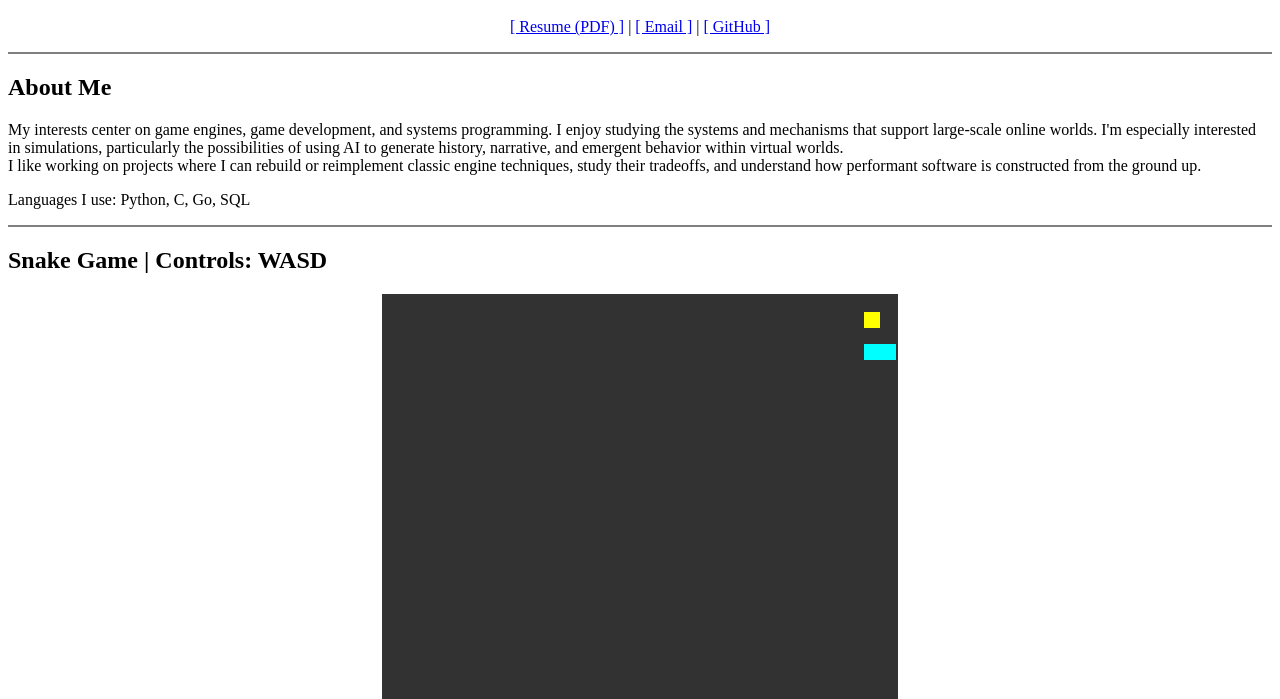
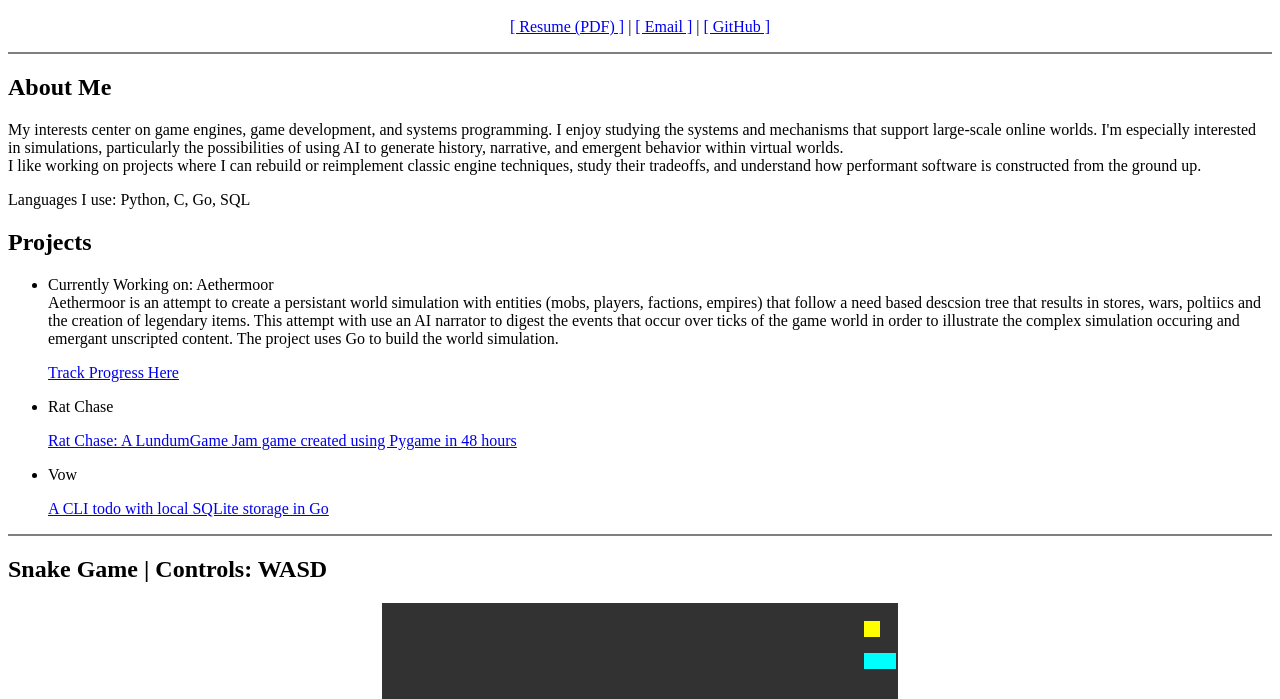
Before and after one commit to jaken00/jacobnunes.github.io, a plain HTML site: page index.html in a window 1280 px wide. Shown: the part 101-800 px from the top of the page. Drawn offline with Linux system fonts and the light colour scheme.

Commit message:
added projects

```diff
--- a/index.html
+++ b/index.html
@@ -31,6 +31,30 @@
     <p>
       Languages I use: Python, C, Go, SQL
     </p>
+
+    <h2>Projects</h2>
+    <ul>
+    <li>
+      <p>Currently Working on: Aethermoor
+        <br>
+        Aethermoor is an attempt to create a persistant world simulation with entities (mobs, players, factions, empires) that follow a need based descsion tree that results in
+        stores, wars, poltiics and the creation of legendary items. This attempt with use an AI narrator to digest the events that occur over ticks of the game world in order to
+        illustrate the complex simulation occuring and emergant unscripted content. The project uses Go to build the world simulation.
+      </p>
+      <a href="https://github.com/jaken00/aethermoor">Track Progress Here</a>
+
+
+    </li>
+
+      <li>
+        <p>Rat Chase</p>
+        <a href="https://github.com/jaken00/Rat-Chase">Rat Chase: A LundumGame Jam game created using Pygame in 48 hours</a>
+      </li>
+      <li>
+        <p>Vow</p>
+        <a href="https://github.com/jaken00/vow">A CLI todo with local SQLite storage in Go</a>
+      </li>
+    </ul>
 
     <hr noshade>
 
```
